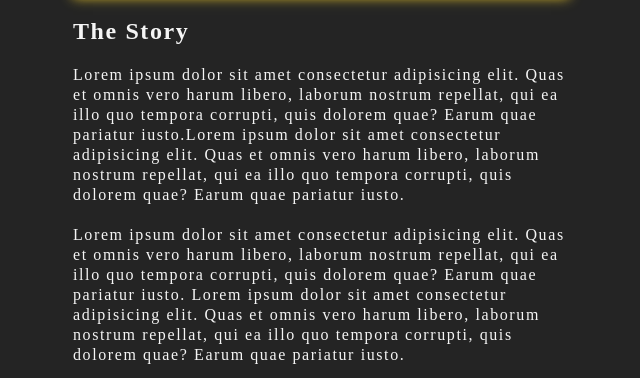
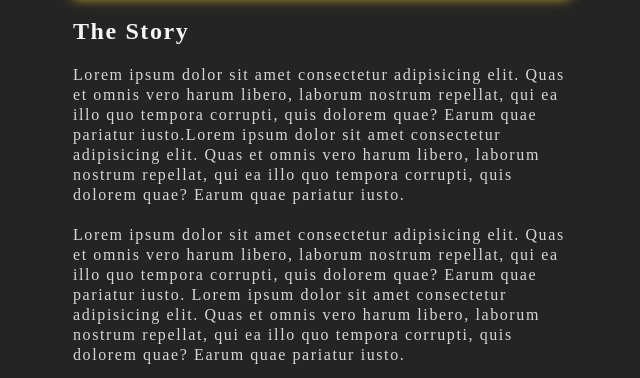
Before and after one commit to dorwinl3894/restaurant-page, a website built with webpack: page dist/index.html in a window 1280 px wide. Shown: the part 540-918 px from the top of the page, 319-959 px from the left. Built offline with Linux system fonts and the light colour scheme.

Commit message:
add color css

```diff
--- a/src/style.css
+++ b/src/style.css
@@ -77,7 +77,12 @@ body {
 
 .section-paragraph, .section-title {
     width: clamp(300px,50%,700px);
-    color: rgb(245, 245, 245);
     letter-spacing: 0.1rem;
     line-height: 1.25rem;
 }
+.section-paragraph {
+    color: rgb(214, 214, 214);
+}
+.section-title {
+    color: rgb(245, 245, 245);
+}
```
Also changed, not shown: dist/main.js.
